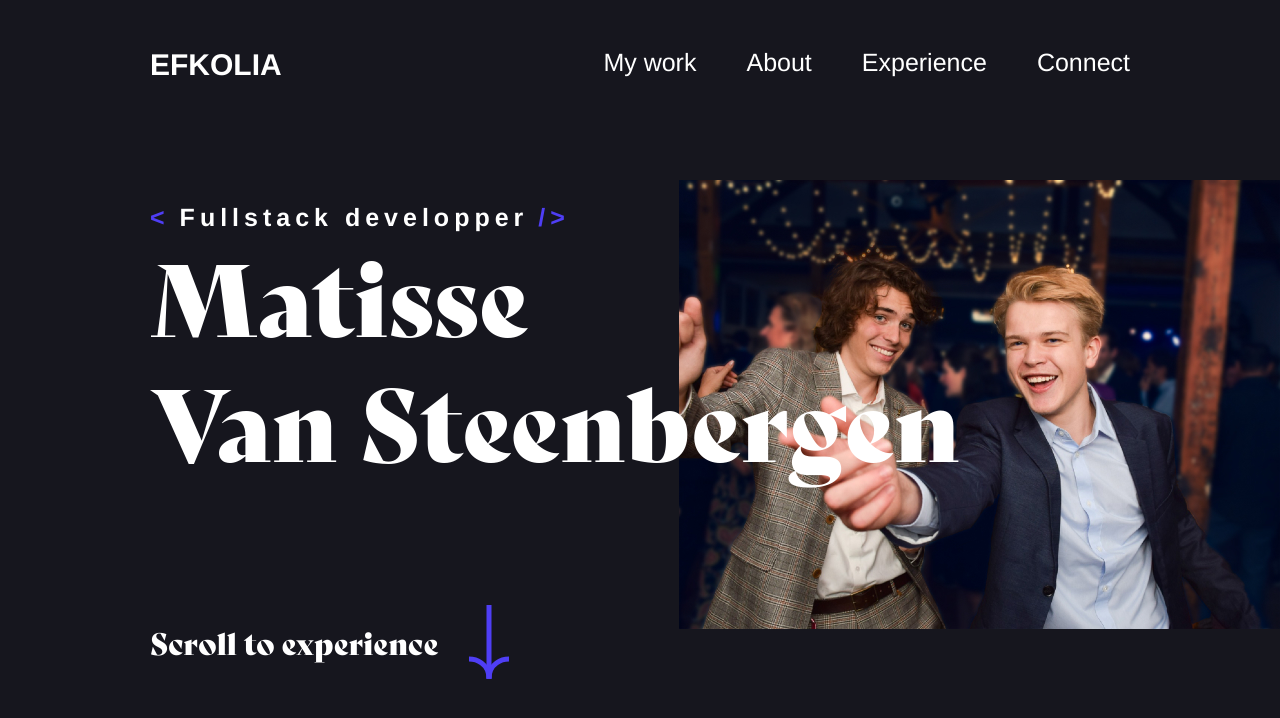
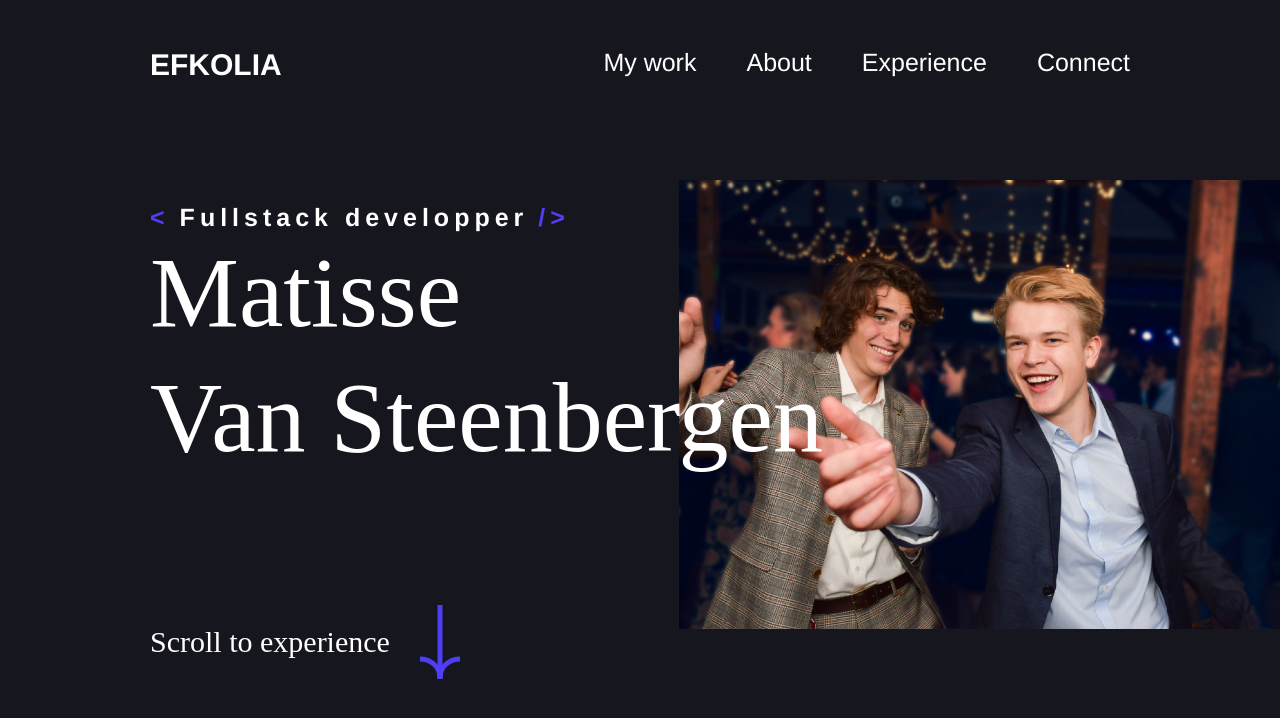
Before and after one commit to GithubMVS/portfolio_2021-2022, a Next.js app: page / in a window 1280 px wide. Shown: the top 718 px of the page. Built offline with nearby package versions, Linux system fonts and the light colour scheme.

Commit message:
trying to fix font deploying issue

```diff
--- a/styles/fonts.css
+++ b/styles/fonts.css
@@ -43,8 +43,6 @@
 }
 
 @font-face {
-  font-family: 'BelyDisplayW00-Regular';
-  font-style: normal;
-  font-weight: normal;
-  src: local('BelyDisplayW00-Regular'), url('/fonts/belySans.woff') format('woff');
+  font-family: 'BelyDisplayW00-Regular Regular';
+  src: local('BelyDisplayW00-Regular Regular'), url('/fonts/belySans.woff') format('woff');
 }
```
